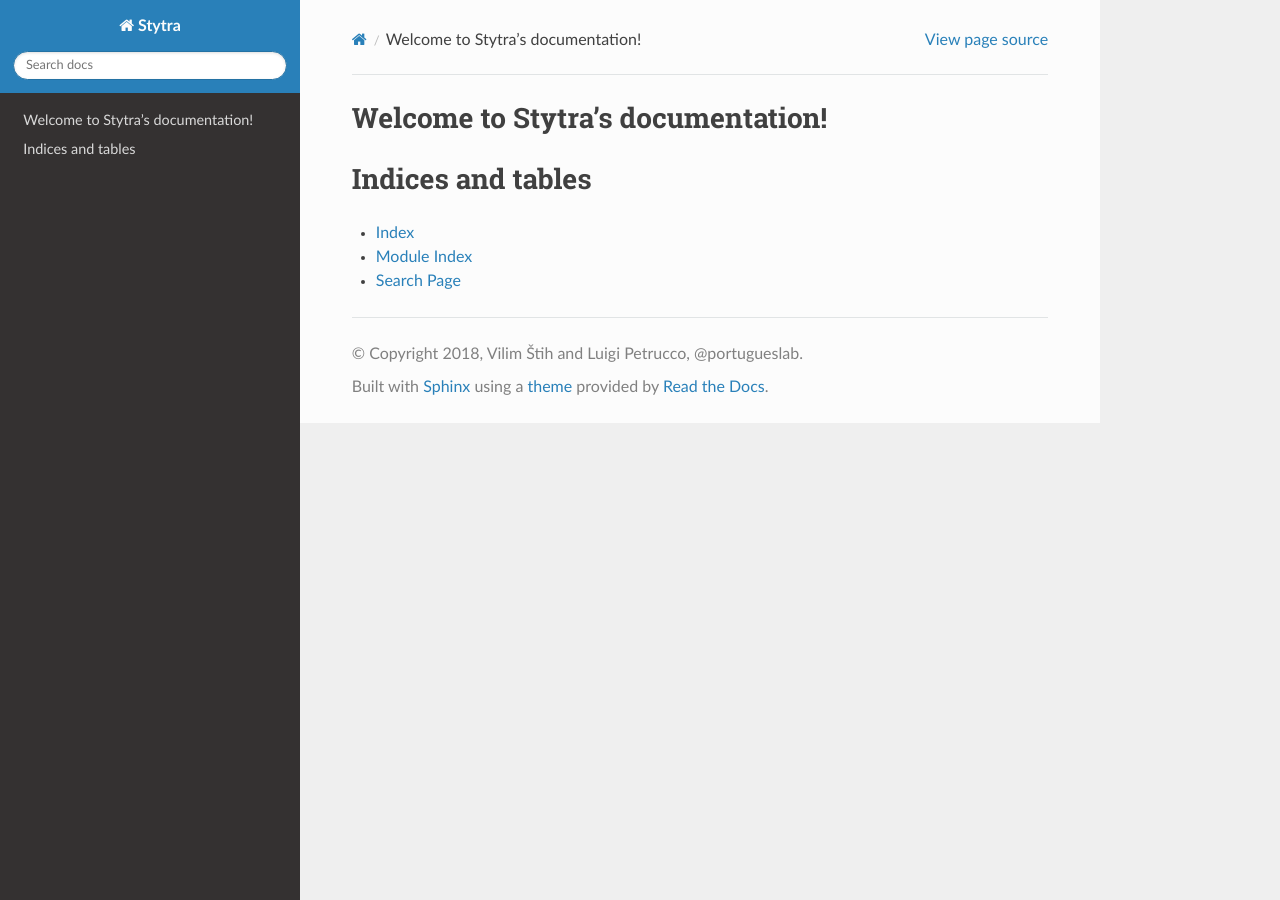
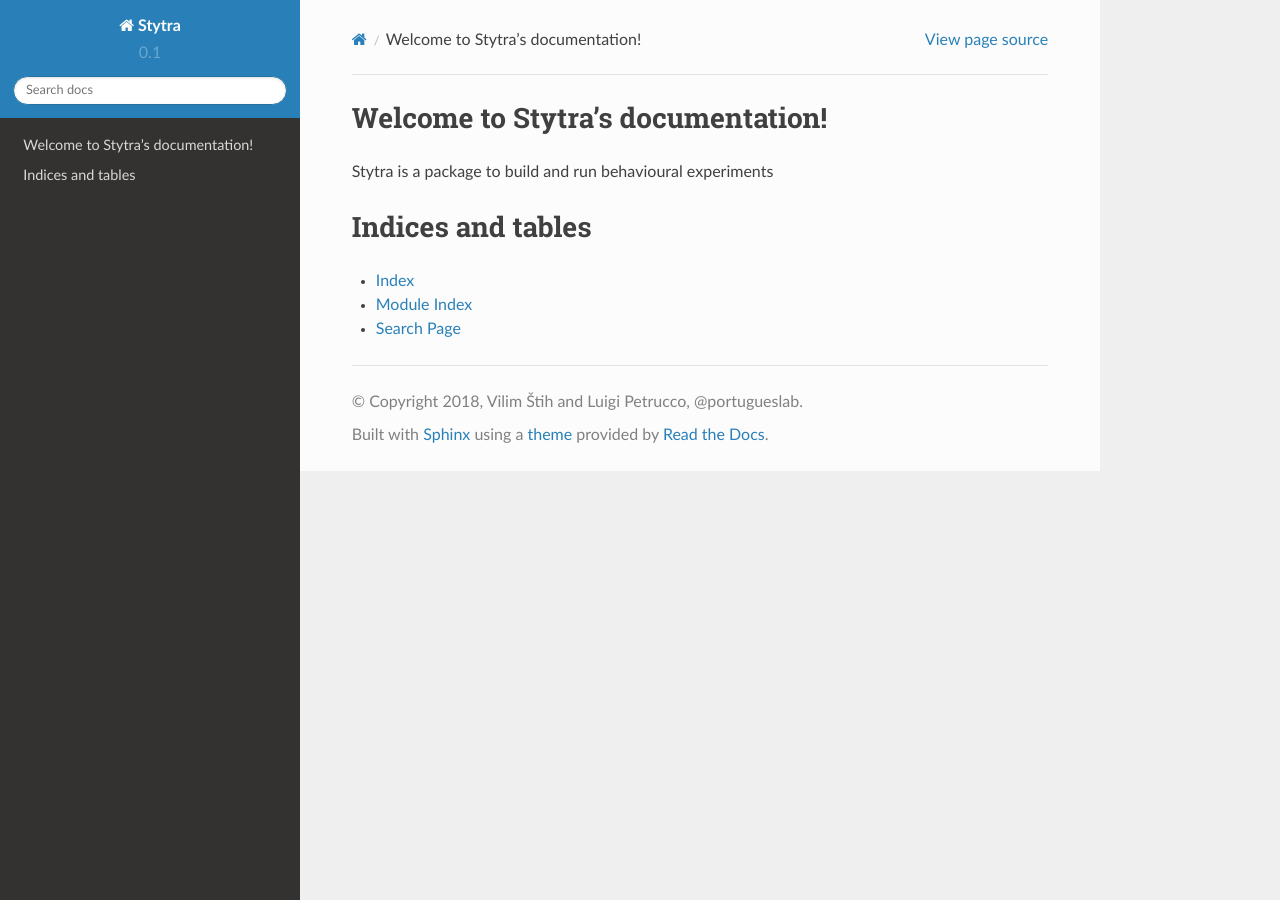
Before and after one commit to portugueslab/stytra, a Sphinx documentation site: the page built from docs/source/index.rst, in a window 1280 px wide. Built offline with Sphinx 7.4.7 and the Read the Docs theme 2.0.0, drawn with Linux system fonts in a browser that asks for light colours.

Commit message:
Small updates to docs

```diff
--- a/docs/source/conf.py
+++ b/docs/source/conf.py
@@ -24,9 +24,9 @@ copyright = '2018, Vilim Štih and Luigi Petrucco, @portugueslab'
 author = 'Vilim Štih and Luigi Petrucco, @portugueslab'
 
 # The short X.Y version
-version = ''
+version = '0.1'
 # The full version, including alpha/beta/rc tags
-release = '0.1'
+release = '0.1 alpha'
 
 
 # -- General configuration ---------------------------------------------------
--- a/docs/source/index.rst
+++ b/docs/source/index.rst
@@ -5,6 +5,8 @@
 
 Welcome to Stytra's documentation!
 ==================================
+
+Stytra is a package to build and run behavioural experiments
 
 .. toctree::
    :maxdepth: 2
```
